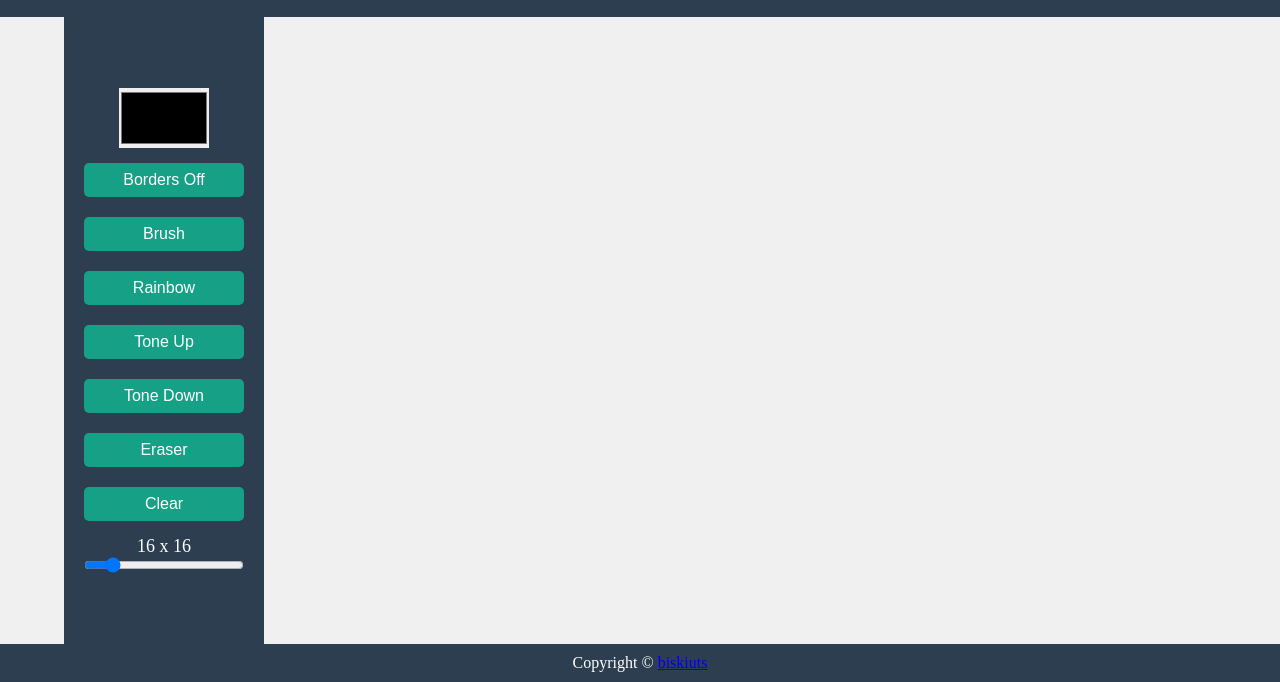
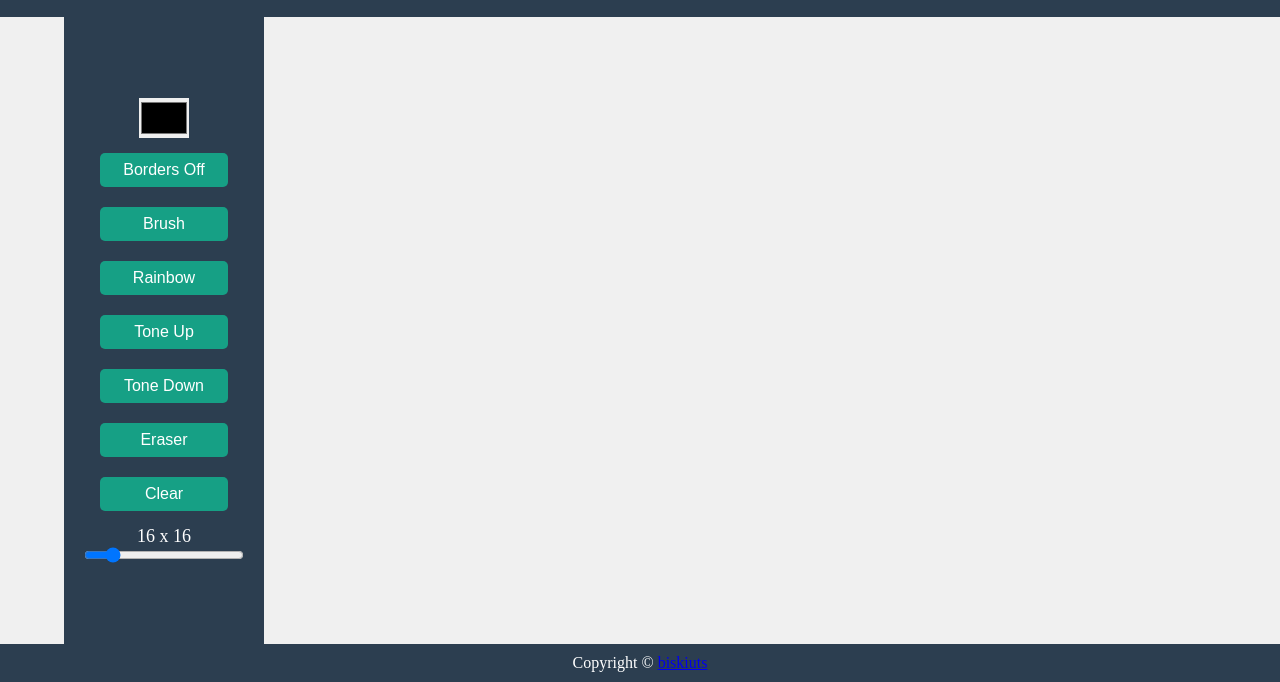
Before and after one commit to biskiuts/etch-a-sketch, a plain HTML site: page index.html in a window 1280 px wide. Shown: the part 118-800 px from the top of the page. Drawn offline with Linux system fonts and the light colour scheme.

Commit message:
Update grid layout and input styles

```diff
--- a/style.css
+++ b/style.css
@@ -31,7 +31,7 @@ header p {
 
 main {
   display: flex;
-  justify-content: space-between;
+  justify-content: flex-start;
   flex-grow: 1;
   width: 90%;
   max-width: 1200px;
@@ -51,8 +51,8 @@ main {
 
 input[type="color"] {
   cursor: pointer;
-  width: 90px;
-  height: 60px;
+  width: 50px;
+  height: 40px;
   border: none;
 }
 
@@ -70,7 +70,7 @@ button {
   border: none;
   border-radius: 5px;
   cursor: pointer;
-  width: 100%;
+  width: 80%;
   transition: all 0.3s ease;
 }
 
@@ -89,6 +89,13 @@ button:active {
   margin-bottom: -10px;
 }
 
+#grid {
+  display: grid;
+  margin: auto 150px;
+  width: 500px;
+  height: 500px;
+}
+
 footer {
   padding: 10px;
   background-color: #2c3e50;
```
